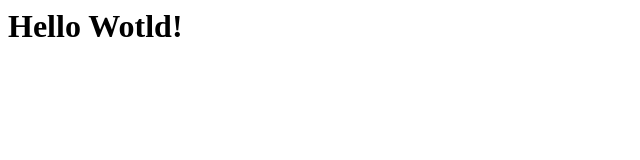
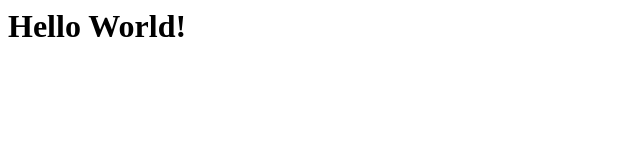
Before and after one commit to switsoeTechtonic/gitTestFolder, a plain HTML site: page index.html in a window 1280 px wide. Shown: the full height of the page, 0-640 px from the left. Drawn offline with Linux system fonts and the light colour scheme.

Commit message:
update typo correction

```diff
--- a/index.html
+++ b/index.html
@@ -1 +1 @@
-<h1>Hello Wotld!</h1>
+<h1>Hello World!</h1>
```
